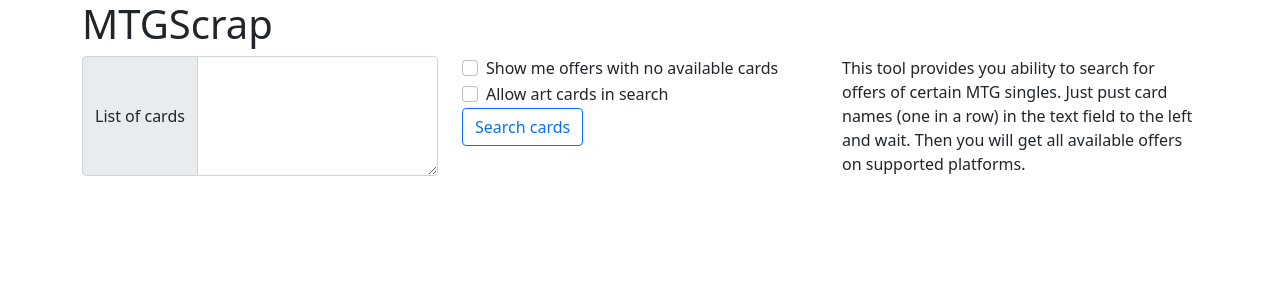
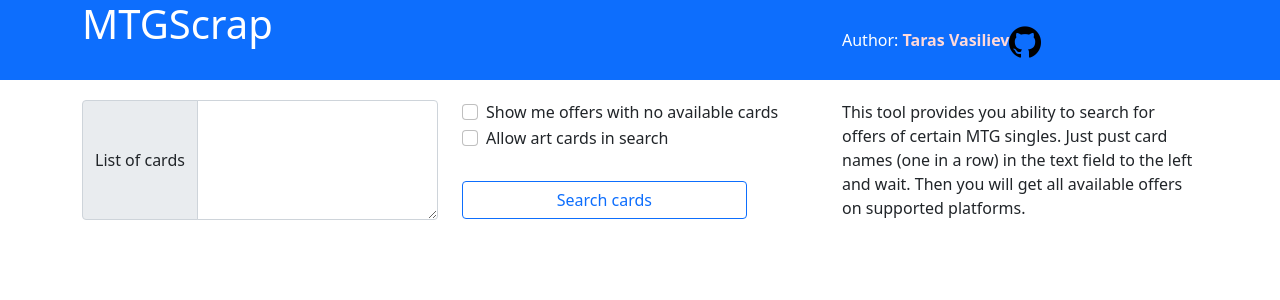
Before and after one commit to luxlunaris/MTGscrap, a Python web app: template app/templates/base/index.html in a window 1280 px wide. Shown: the top 300 px of the page. Run offline with Jinja, Linux system fonts and the light colour scheme; the template is opened without the code that fills it, so the values that code supplies are empty.

Commit message:
CSS features

```diff
--- a/app/static/css/main.css
+++ b/app/static/css/main.css
@@ -1,29 +1,35 @@
+header {
+    height: 80px;
+    background: #0d6efd;
+    margin-bottom: 20px;
+    color: #fff
+}
+h1 {
+    line-height: 80px;
+}
 .offers {
     width: 1300px;
     margin: 50px auto 0;
     font-size: 21px;
     border-collapse: collapse;
-    background: #efffe6;
+    background: #eefbff;
     font-family: Arial;
 }
-a {
-    color: #0f2f05;
+.offers a {
+    color: #34495a;
     font-weight: 600;
     text-decoration: none;
-}
-a:hover {
-    color:#3d6d50
 }
 .offers td {
     padding: 9px;
     min-width: 80px;
 }
 .offers tr:nth-child(even) {
-    background: #e5e6da;
+    background: #deebff;
 }
 .offers th {
-    background: #e5e6da;
-    color: #5f5f5f;
+    background: #0d6efd;
+    color: #fff;
     padding: 12px;
     text-align: left;
 }
@@ -33,3 +39,15 @@ caption {
 #search-form textarea {
     height: 120px;
 }
+#search-submit {
+    width: 80%;
+    margin-top: 29px;
+}
+#author {
+    line-height: 80px;
+}
+#author a {
+    text-decoration: none;
+    color: #ffd9d9;
+    font-weight: 600
+}
--- a/app/static/js/main.js
+++ b/app/static/js/main.js
@@ -11,9 +11,15 @@ var form = new Vue({
     el: "#search-form",
     methods: {
         getSearch: function (e) {
-            const cards = this.$refs.cards.value;
             const response = axios
-                .post("/search", cards.split(/\r?\n/))
+                .post(
+                    "/search",
+                    {
+                        cards: this.$refs.cards.value.split(/\r?\n/),
+                        allow_empty: this.$refs.empty.value,
+                        allow_art: this.$refs.art.value
+                    }
+                )
                 .then(response => (search.searchResult = response.data));
         }
     }
--- a/app/templates/base/base.html
+++ b/app/templates/base/base.html
@@ -10,7 +10,14 @@
     <body>
         <header>
             <div class="container">
-                <h1>MTGScrap</h1>
+                <div class="row">
+                    <div class="col-8">
+                        <h1>MTGScrap</h1>
+                    </div>
+                    <div class="col-4">
+                        <span id="author">Author: <a href="https://github.com/luxlunaris">Taras Vasiliev<img src="/static/img/github-logo.png" width="32"></a></span>
+                    </div>
+                </div>
             </div>
         </header>
         <main class="container">
--- a/app/templates/base/index.html
+++ b/app/templates/base/index.html
@@ -10,18 +10,18 @@
         </div>
         <div class="col-sm">
             <div class="form-check">
-                <input class="form-check-input" type="checkbox" id="allowNullAmount">
+                <input class="form-check-input" type="checkbox" ref="empty" id="allowNullAmount">
                 <label class="form-check-label" for="flexCheckDefault">
                     Show me offers with no available cards
                 </label>
             </div>
             <div class="form-check">
-                <input class="form-check-input" type="checkbox" id="allowArtCard">
+                <input class="form-check-input" type="checkbox" ref="art" id="allowArtCard">
                 <label class="form-check-label" for="flexCheckDefault">
                     Allow art cards in search
                 </label>
             </div>
-            <button @click.prevent="getSearch()" class="btn btn-outline-primary">Search cards</button>
+            <button id="search-submit" @click.prevent="getSearch()" class="btn btn-outline-primary">Search cards</button>
         </div>
         <div class="col-sm">
             <p>This tool provides you ability to search for offers of certain MTG singles. Just pust card names (one in a row) in the text field to the left and wait. Then you will get all available offers on supported platforms.</p>
--- a/app/templates/reports/search.html
+++ b/app/templates/reports/search.html
@@ -13,7 +13,7 @@
         </thead>
         <tbody>
         {% for offer in card_offers %}
-            <tr {% if offer.amount == 0 %}v-bind:disabled="isEmptyDisabled"{% endif %} class="offer">
+            <tr class="offer">
                 <td><a href="{{ offer.link }}">{{ offer.card_name }}</a></td>
                 <td>{{ offer.language }}</td>
                 <td>{{ offer.is_foil }}</td>
```
Also changed, not shown: app/static/cards.txt (deleted, +0 -13 lines), app/static/img/github-logo.png (added).
